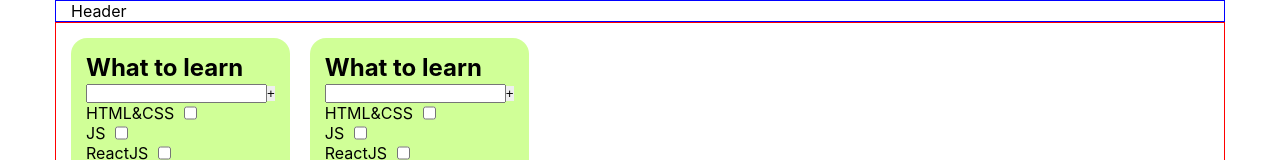
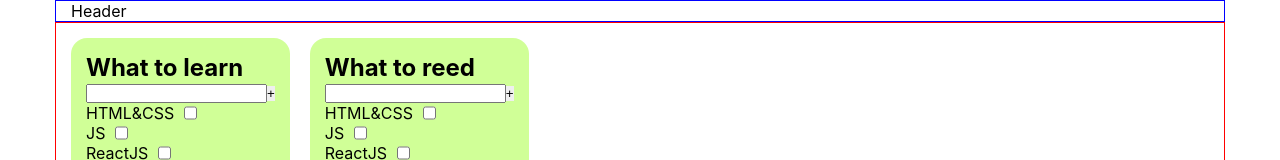
Before and after one commit to paul-koo/to-do-list, a React app: page / in a window 1280 px wide. Shown: the top 160 px of the page. Built offline with nearby package versions, Linux system fonts and the light colour scheme.

Commit message:
feat: add useState for data todolist

```diff
--- a/src/App.tsx
+++ b/src/App.tsx
@@ -2,7 +2,6 @@ import styled from 'styled-components';
 import { Main } from './layout/main/Main';
 import { Header } from './layout/header/Header';
 import { Footer } from './layout/footer/Footer';
-import { dataToDoLists } from './data/dataToDoList';
 
 
 function App() {
@@ -10,7 +9,7 @@ function App() {
         <Wrapper>
             <Header/>
             <aside></aside>
-            <Main dataToDoLists={dataToDoLists}/>
+            <Main/>
             <Footer/>
         </Wrapper>
     );
--- a/src/components/ToDoListComponents/ToDoList.tsx
+++ b/src/components/ToDoListComponents/TDL.tsx
@@ -1,13 +1,14 @@
 import styled from "styled-components"
-import { ToDoListTitle } from "./ToDoListTitle"
-import { ToDoListAddTaskForm } from "./ToDoListAddTaskForm"
+import { ToDoListTitle } from "./TDLTitle"
+import { ToDoListAddTaskForm } from "./TDLAddTaskForm"
 
-import { ToDoListButtons } from "./ToDoListButtons"
-import { TaskType, ToDoListTask } from "./ToDoListTask"
+import { ToDoListButtons } from "./TDLButtons"
+import { TaskType, ToDoListTask } from "./TDLTask"
 
 
 export type dataToDoListType = {
     titleToDoList: string
+    id: string
     tasks: Array<TaskType>
 }
 
@@ -20,7 +21,7 @@ export function ToDoList(props: dataToDoListType) {
     })
 
     return (
-        <ToDoListWrapper>
+        <ToDoListWrapper id={props.id}>
             <ToDoListTitle title={props.titleToDoList}/>
             <ToDoListAddTaskForm/>
             <ul>
--- a/src/data/dataToDoList.ts
+++ b/src/data/dataToDoList.ts
@@ -1,9 +1,10 @@
-import { dataToDoListType } from "../components/ToDoListComponents/ToDoList";
+import { dataToDoListType } from "../components/ToDoListComponents/TDL";
 
 
 export const dataToDoLists: Array<dataToDoListType> = [
     {
         titleToDoList: "What to learn",
+        id: "What to learn",
         tasks: [
             { id: 1, title: 'HTML&CSS', isDone: true },
             { id: 2, title: 'JS', isDone: true },
@@ -14,7 +15,8 @@ export const dataToDoLists: Array<dataToDoListType> = [
 
 
     {
-        titleToDoList: "What to learn",
+        titleToDoList: "What to reed",
+        id: "What to reed",
         tasks: [
             { id: 1, title: 'HTML&CSS', isDone: true },
             { id: 2, title: 'JS', isDone: true },
--- a/src/layout/Main/Main.tsx
+++ b/src/layout/Main/Main.tsx
@@ -1,17 +1,17 @@
 import styled from "styled-components"
-import { ToDoList, dataToDoListType } from "../../components/ToDoListComponents/ToDoList"
-
-
-type MainPropsType = {
-    dataToDoLists: Array<dataToDoListType>
-}
+import { ToDoList, dataToDoListType } from "../../components/ToDoListComponents/TDL"
+import { useState } from "react"
+import { dataToDoLists } from "../../data/dataToDoList"
 
 
 
-export function Main(props: MainPropsType) {
-    const ToDoLists = props.dataToDoLists.map((elem: dataToDoListType) => {
+
+export function Main() {
+    const [data, setData] = useState(dataToDoLists)
+
+    const ToDoLists = data.map((elem: dataToDoListType) => {
         return (
-            <ToDoList titleToDoList={elem.titleToDoList} tasks={elem.tasks}/>
+            <ToDoList id={elem.id} titleToDoList={elem.titleToDoList} tasks={elem.tasks}/>
         )
     })
 
```
Also changed, not shown: src/components/ToDoListComponents/TDLAddTaskForm.tsx (renamed from src/components/ToDoListComponents/ToDoListAddTaskForm.tsx), src/components/ToDoListComponents/TDLButtons.tsx (renamed from src/components/ToDoListComponents/ToDoListButtons.tsx), src/components/ToDoListComponents/TDLTask.tsx (renamed from src/components/ToDoListComponents/ToDoListTask.tsx), src/components/ToDoListComponents/TDLTitle.tsx (renamed from src/components/ToDoListComponents/ToDoListTitle.tsx).
